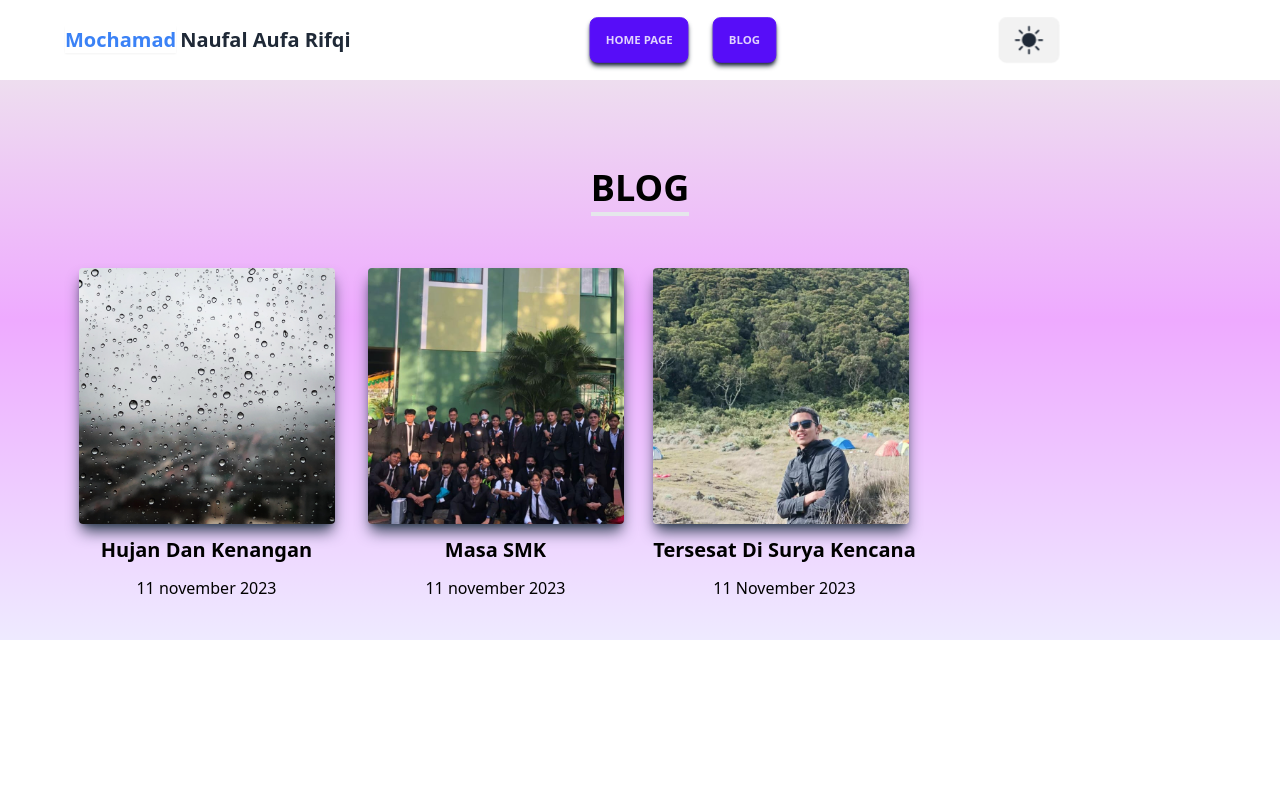
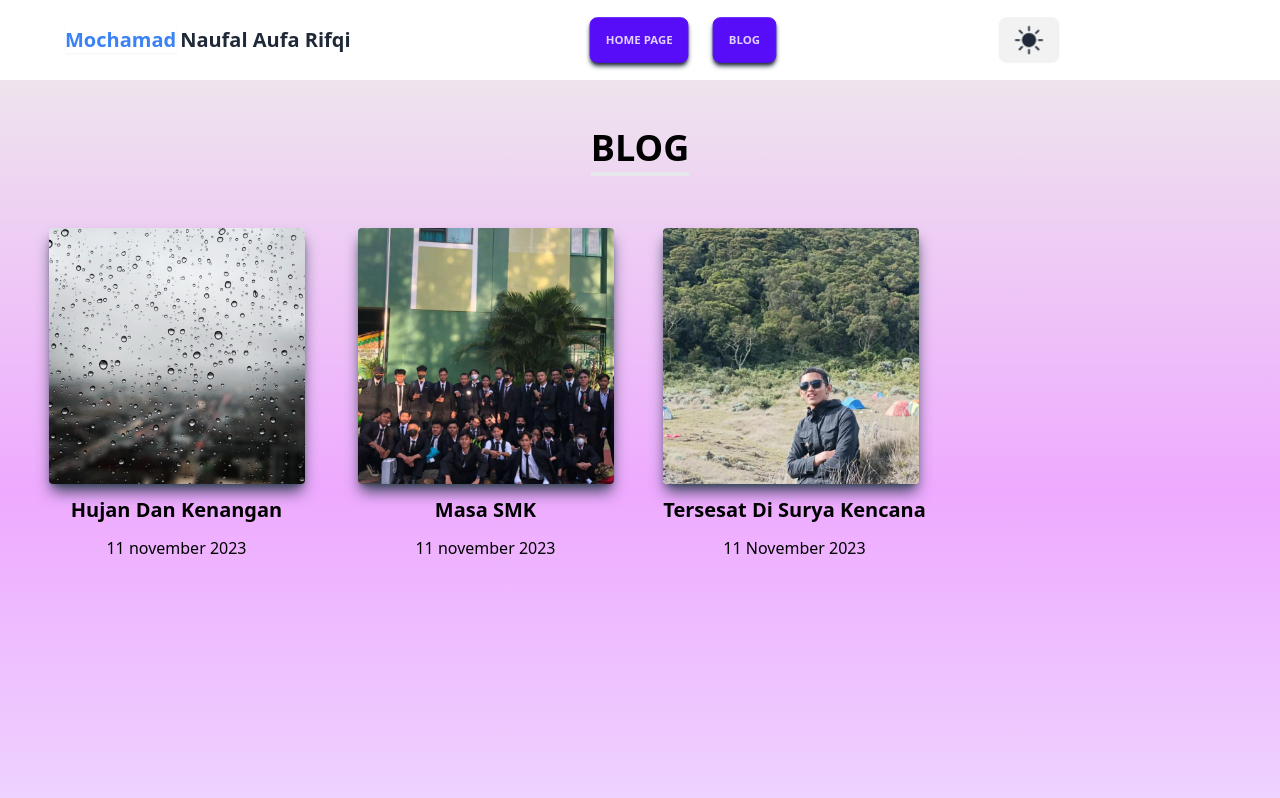
Before and after one commit to naufalaufa/ProjectTailwind, a React (Vite) app: page /blogs in a window 1280 px wide. Shown: the top 798 px of the page. Built offline with nearby package versions, Linux system fonts and the light colour scheme.

Commit message:
add footer to blog

```diff
--- a/src/Pages/Blogs.jsx
+++ b/src/Pages/Blogs.jsx
@@ -1,19 +1,21 @@
 import { DataBlogStory } from "../Data/DataBlogStory";
-import { CardBlogs } from "../components";
+import { CardBlogs, Footer } from "../components";
 
 const Blogs = () => {
   return (
     <>
-      <div className="w-[100$] max-w-[95vw] m-auto z-[99999999999999999999] p-10  ">
+      <div className="w-[100$] max-w-[95vw] m-auto z-[99999999999999999999]   ">
         <h1 className="text-4xl mt-32 text-center mb-5">
           <span className="border-b-4 font-bold">BLOG</span>
         </h1>
 
-        <div className="grid grid-cols-1 sm:grid-cols-2 md:grid-cols-3 md:gap-5 xl:grid-cols-4 ">
+        <div className="grid grid-cols-1 sm:grid-cols-2 md:grid-cols-3 md:gap-5 xl:grid-cols-4 mb-60 ">
           {DataBlogStory.map((item) => {
             return <CardBlogs key={item.id} {...item} />;
           })}
         </div>
+
+        <Footer />
       </div>
     </>
   );
--- a/src/components/Card/Cart/CardBlogs.jsx
+++ b/src/components/Card/Cart/CardBlogs.jsx
@@ -4,7 +4,7 @@ const CardBlogs = ({ image, title, date }) => {
       <div>
         <img
           src={image}
-          className="w-64 h-64 rounded object-cover hover:opacity-80 cursor-pointer shadow-lg shadow-slate-700 sm:grid-cols-2"
+          className="w-64 h-64 rounded object-cover hover:opacity-80 cursor-pointer shadow-lg shadow-slate-700 "
           alt=""
         />
       </div>
```
